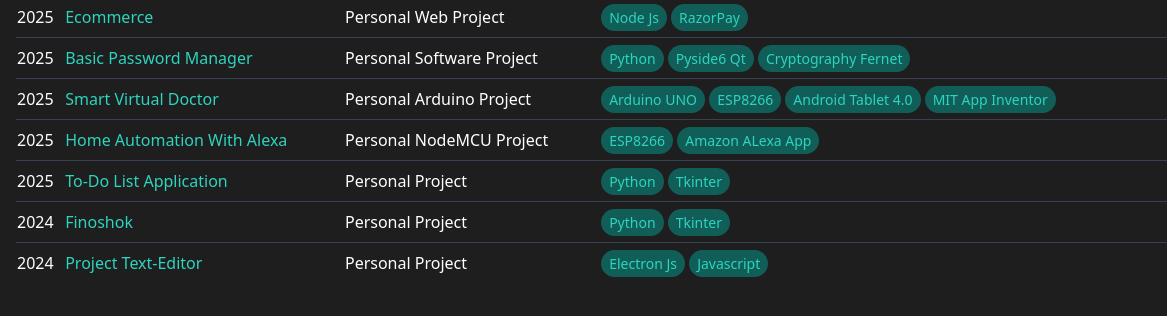
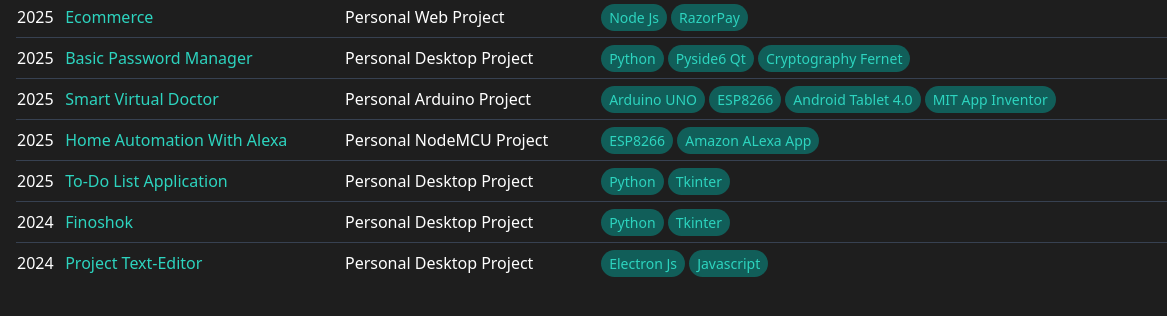
Before and after one commit to yashraj-kumawat-14/portfolio, a plain HTML site: page archive.html in a window 1280 px wide. Shown: the part 200-516 px from the top of the page, 0-1167 px from the left. Drawn offline with nearby package versions, Linux system fonts and the light colour scheme.

Commit message:
Update archive.html

```diff
--- a/archive.html
+++ b/archive.html
@@ -37,7 +37,7 @@
                     <tr class="border-t border-gray-700">
                         <td class="py-2">2025</td>
                         <td class="Py-2 text-teal-400">Basic Password Manager</td>
-                        <td class="py-2 hidden md:table-cell">Personal Software Project</td>
+                        <td class="py-2 hidden md:table-cell">Personal Desktop Project</td>
                         <td class="py-2 hidden md:table-cell">
                             <span class="bg-teal-800 text-teal-400 rounded-full px-2 py-1 text-sm">Python</span>
                             <span class="bg-teal-800 text-teal-400 rounded-full px-2 py-1 text-sm">Pyside6 Qt</span>
@@ -73,7 +73,7 @@
                     <tr class="border-t border-gray-700">
                         <td class="py-2">2025</td>
                         <td class="Py-2 text-teal-400">To-Do List Application</td>
-                        <td class="py-2 hidden md:table-cell">Personal Project</td>
+                        <td class="py-2 hidden md:table-cell">Personal Desktop Project</td>
                         <td class="py-2 hidden md:table-cell">
                             <span class="bg-teal-800 text-teal-400 rounded-full px-2 py-1 text-sm">Python</span>
                             <span class="bg-teal-800 text-teal-400 rounded-full px-2 py-1 text-sm">Tkinter</span>
@@ -83,7 +83,7 @@
                     <tr class="border-t border-gray-700">
                         <td class="py-2">2024</td>
                         <td class="Py-2 text-teal-400">Finoshok</td>
-                        <td class="py-2 hidden md:table-cell">Personal Project</td>
+                        <td class="py-2 hidden md:table-cell">Personal Desktop Project</td>
                         <td class="py-2 hidden md:table-cell">
                             <span class="bg-teal-800 text-teal-400 rounded-full px-2 py-1 text-sm">Python</span>
                             <span class="bg-teal-800 text-teal-400 rounded-full px-2 py-1 text-sm">Tkinter</span>
@@ -93,7 +93,7 @@
                     <tr class="border-t border-gray-700">
                         <td class="py-2">2024</td>
                         <td class="Py-2 text-teal-400">Project Text-Editor  </td>
-                        <td class="py-2 hidden md:table-cell">Personal Project</td>
+                        <td class="py-2 hidden md:table-cell">Personal Desktop Project</td>
                         <td class="py-2 hidden md:table-cell">
                             <span class="bg-teal-800 text-teal-400 rounded-full px-2 py-1 text-sm">Electron Js</span>
                             <span class="bg-teal-800 text-teal-400 rounded-full px-2 py-1 text-sm">Javascript</span>
```
